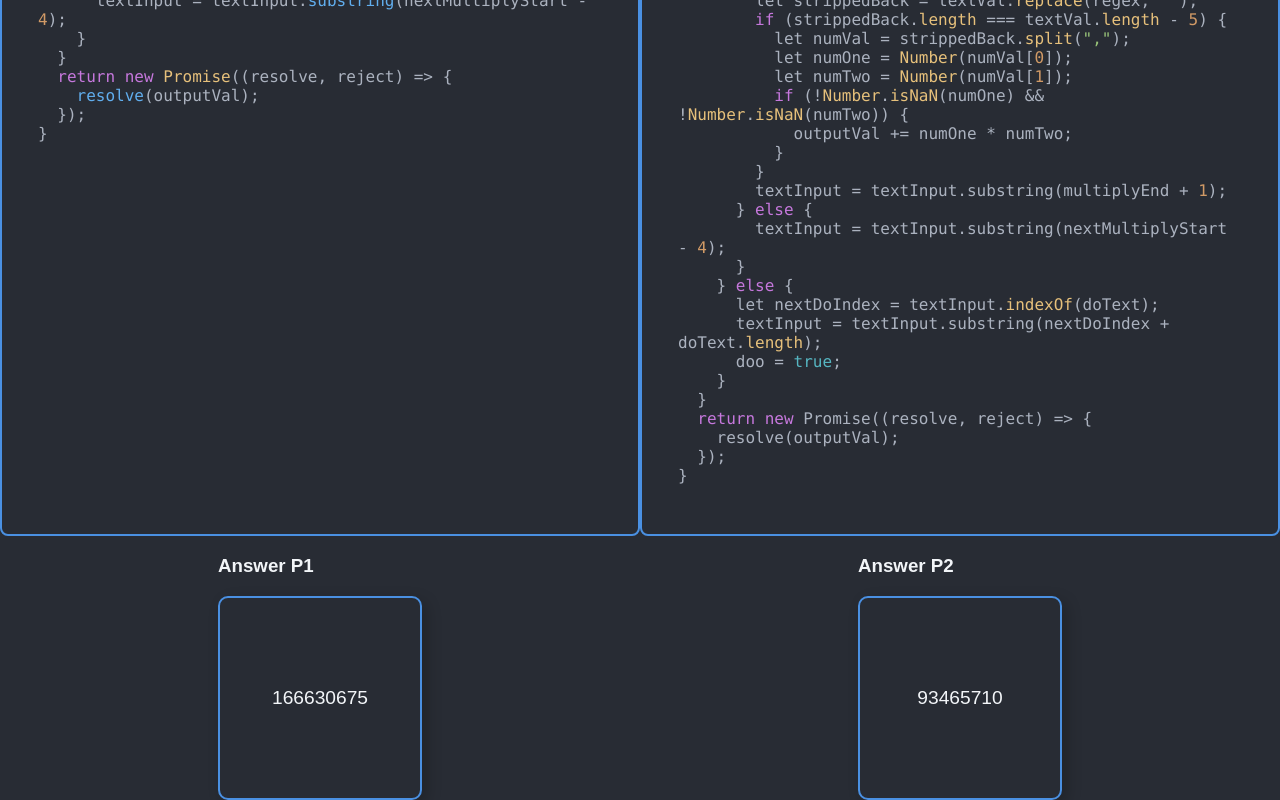
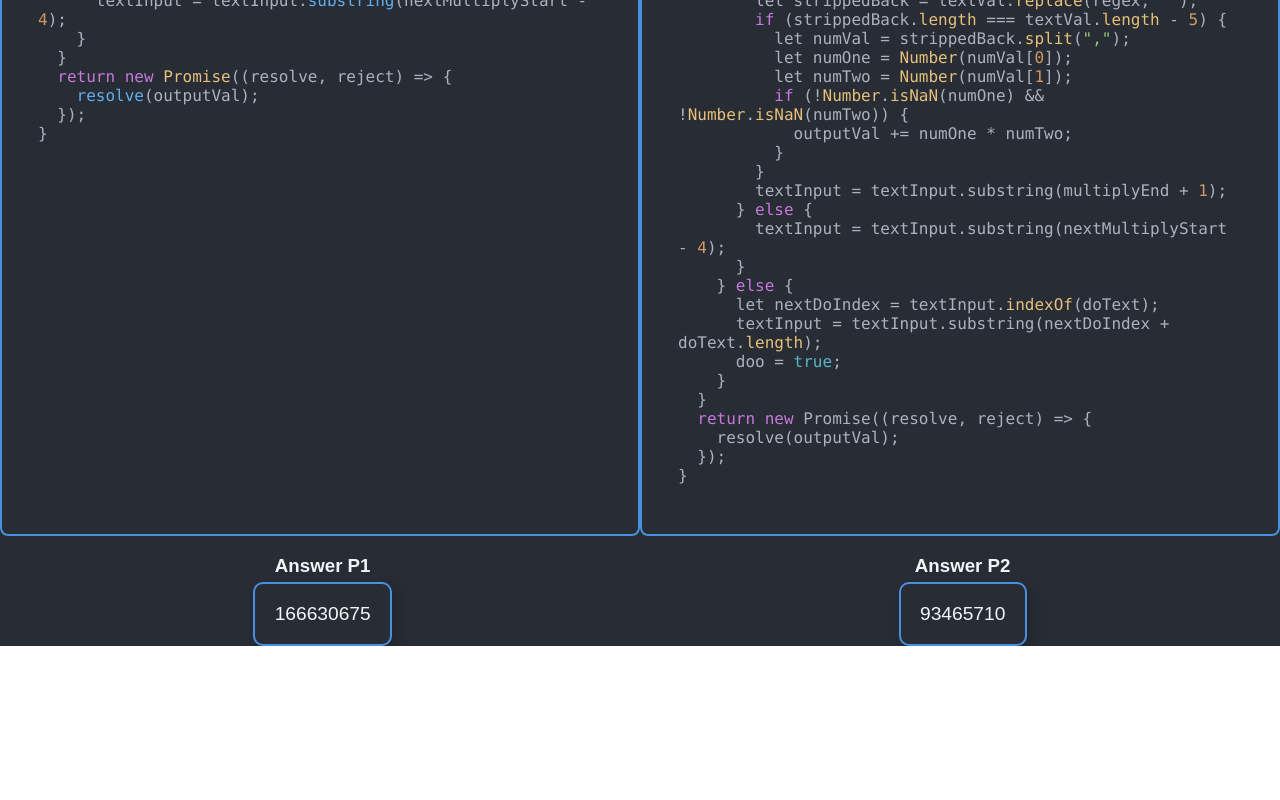
Before and after one commit to A-Murchison/aoc24, a React (Create React App) app: page /Day3 in a window 1280 px wide. Shown: the part 1128-1928 px from the top of the page. After the commit the page ends 1774 px from the top, so only its background shows below. Built offline with nearby package versions, Linux system fonts and the light colour scheme.

Commit message:
comment code

```diff
--- a/src/Components/Template.js
+++ b/src/Components/Template.js
@@ -1,12 +1,12 @@
 import React, { useEffect, useRef } from "react";
 import hljs from "highlight.js";
 import "highlight.js/styles/atom-one-dark.css";
-
 import "../site.css";
 
 export function Template({ aoc }) {
   const { dayText, input, output, output2, partOne, partTwo } = aoc;
-
+  const aocLink = "https://adventofcode.com/2024/day/" + dayText;
+  const dayTitle = "Day " + dayText;
   // Refs to access code blocks for highlighting
   const partOneRef = useRef(null);
   const partTwoRef = useRef(null);
@@ -19,15 +19,15 @@ export function Template({ aoc }) {
 
   return (
     <div className="container dark-background">
-      <h1 className="title">{dayText}</h1>
+      <h1 className="title">
+        <a href={aocLink} target="_blank">
+          {dayTitle}
+        </a>
+      </h1>
 
       <div className="read-only-container">
         <span className="label">Input Text</span>
-        <textarea
-          className="read-only-textbox"
-          value={input}
-          readOnly
-        />
+        <textarea className="read-only-textbox" value={input} readOnly />
       </div>
       <div className="row">
         <div className="code-container">
--- a/src/day1/aoc1.js
+++ b/src/day1/aoc1.js
@@ -17,23 +17,21 @@ export function Day1() {
   useEffect(() => {
     partOne(input).then((result) => {
       setOutput(result);
-
     });
   });
   useEffect(() => {
-    partTwo(input).then((result) =>{
+    partTwo(input).then((result) => {
       setOutput2(result);
     });
   });
 
   let aoc = {};
-  aoc.dayText = "Day 1";
+  aoc.dayText = "1";
   aoc.input = input;
   aoc.output = output;
   aoc.output2 = output2;
   aoc.partOne = partOne.toString();
   aoc.partTwo = partTwo.toString();
-
 
   return <Template aoc={aoc}> </Template>;
 }
--- a/src/day2/aoc2.js
+++ b/src/day2/aoc2.js
@@ -26,7 +26,7 @@ export function Day2() {
   });
 
   let aoc = {};
-  aoc.dayText = "Day 2";
+  aoc.dayText = "2";
   aoc.input = input;
   aoc.output = output;
   aoc.output2 = output2;
--- a/src/day3/aoc3.js
+++ b/src/day3/aoc3.js
@@ -26,7 +26,7 @@ export function Day3() {
   });
 
   let aoc = {};
-  aoc.dayText = "Day 3";
+  aoc.dayText = "3";
   aoc.input = input;
   aoc.output = output;
   aoc.output2 = output2;
--- a/src/site.css
+++ b/src/site.css
@@ -29,11 +29,10 @@
   width: 100%;
     justify-content: space-around;
     align-items: center;
+    flex-wrap: wrap;
 }
 
 .box {
-  width: 200px;
-  height: 200px;
   display: flex;
   align-items: center;
   justify-content: center;
@@ -44,7 +43,21 @@
   font-size: 1.2rem;
   font-weight: 500;
   color: #f2f5f8;
+  padding: 1em;
 }
+
+.box-title {
+  margin-bottom: 5px;
+}
+
+.box-item{
+  display: flex;
+    flex-direction: column;
+    justify-content: center;
+    align-items: center;
+    flex-wrap: wrap;
+}
+
 .box-input-text {
   height: 200px;
   max-width: 80%;
@@ -270,3 +283,11 @@ pre, code {
 ::-webkit-scrollbar-corner {
   background: #1e1e1e; /* Matches the track */
 }
+
+.title a{
+  display: block;
+    height: 100%;
+    width: 100%;
+    text-decoration: none;
+    color: #f2f5f8;
+}
```
